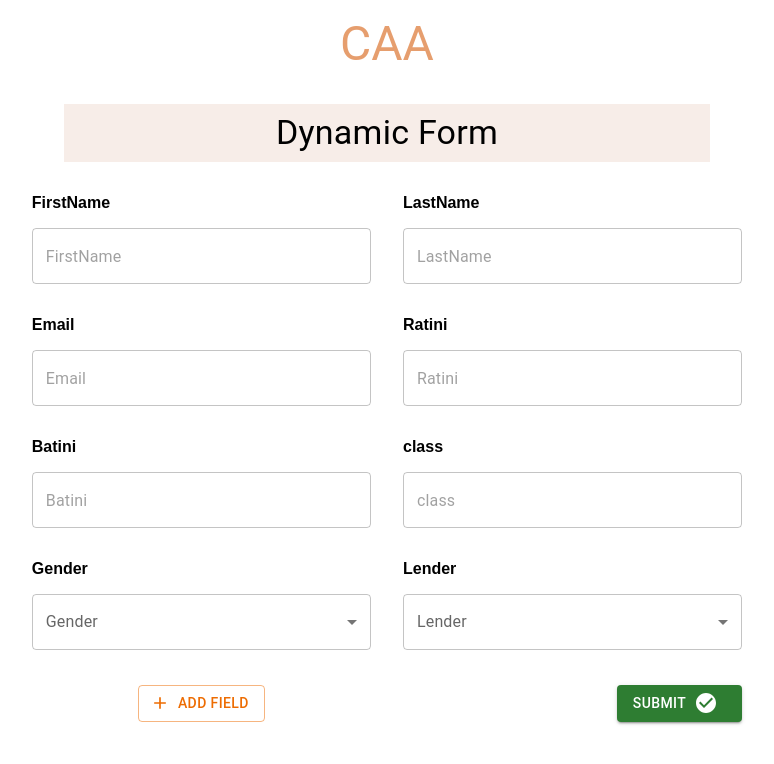
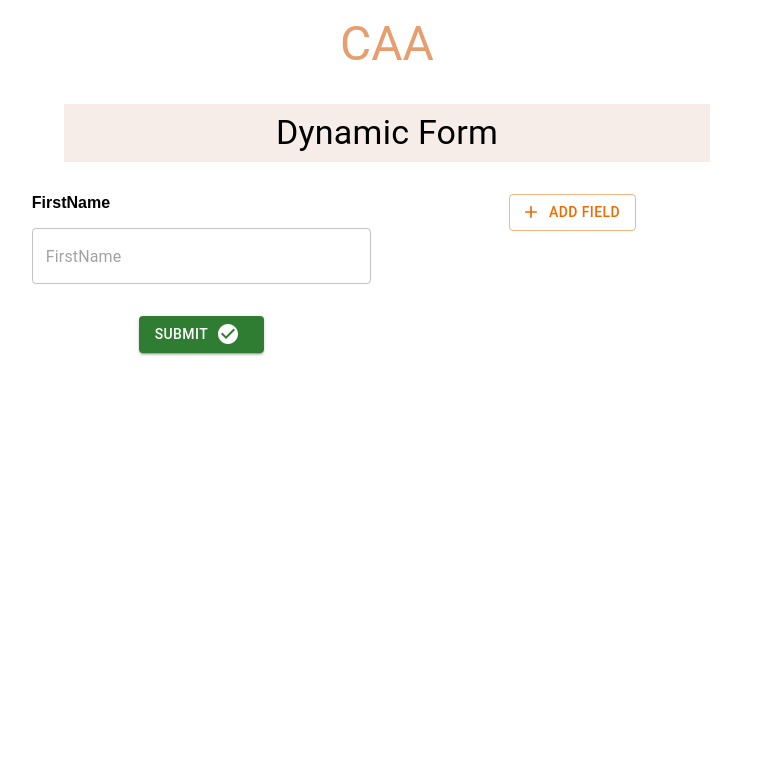
Before and after one commit to bairapraveen7/RenameForm, a React (Create React App) app: page / in a window 1280 px wide. Shown: the top 764 px of the page, without its empty margins (253-1027 px from the left). Built offline with nearby package versions, Linux system fonts and the light colour scheme.

Commit message:
feat: almost completed

```diff
--- a/src/App.js
+++ b/src/App.js
@@ -4,14 +4,15 @@ import "./styles.css";
 import { Form } from "./Components/FieldForm/Form";
 import { DisplayContext } from "./Hooks/useDisplay";
 import { useState } from "react";
-import { ThemeContext } from "@emotion/react";
+import { data } from "./Data/formData";
 export default function App() {
   const [displayDataForm,setDisplayDataForm] = useState(true);
+  const [formData,setFormData] = useState(data);
 
   return (
     <DisplayContext.Provider value={setDisplayDataForm}>
     <div className="App">
-      {displayDataForm == true ? <MakeForm /> : <Form /> }
+      {displayDataForm == true ? <MakeForm formData={formData}/> : <Form setFormData={setFormData}/> }
     </div>
     </DisplayContext.Provider>
 
--- a/src/Components/DataForm/MakeField.jsx
+++ b/src/Components/DataForm/MakeField.jsx
@@ -1,17 +1,21 @@
 import React from "react";
 import { DropDownComponent } from "./Fields/DropDownComponent";
 import { TextFieldComponent } from "./Fields/TextFieldComponent";
+import { DROPDOWN, TEXTFIELD } from "../../config";
+
 
 const MapToComponent = {
-  "Textfield": (props) => <TextFieldComponent {...props} />,
-  "Dropdown": (props) => <DropDownComponent {...props} />
+  [TEXTFIELD]: (props) => <TextFieldComponent {...props} />,
+  [DROPDOWN]: (props) => <DropDownComponent {...props} />
 }
 
 export const MakeField = (props) => {
+  console.log(props)
   return (
     <>
     {
-      MapToComponent[props.fieldItem.control](props)
+
+      MapToComponent[props.fieldItem.type](props)
     }
 
     </>
--- a/src/Components/DataForm/MakeForm.jsx
+++ b/src/Components/DataForm/MakeForm.jsx
@@ -9,7 +9,6 @@ import {
   createTheme,
 } from "@mui/material";
 import React, { useContext, useState } from "react";
-import { formData } from "../../Data/formData";
 import { MakeField } from "./MakeField";
 import { Validations } from "../ValidationRules";
 import { Add, CheckCircle } from "@mui/icons-material";
@@ -33,7 +32,7 @@ import { DisplayContext } from "../../Hooks/useDisplay";
     },
   });
 
-export const MakeForm = () => {
+export const MakeForm = ({formData}) => {
   const [validation, setValidation] = useState({});
   const [formValues, setFormValues] = useState({});
   const setDisplayDataForm = useContext(DisplayContext);
@@ -90,7 +89,7 @@ export const MakeForm = () => {
             </Button>
           </Grid>
           <Grid item xs={6} >
-            <Button sx={{ float: 'right'}} variant="contained" color="success" onClick={handleSubmit}>
+            <Button   variant="contained" color="success" onClick={handleSubmit}>
               Submit
               <CheckCircle sx={{ mx: 1 }} />
             </Button>
--- a/src/Components/FieldForm/Form.jsx
+++ b/src/Components/FieldForm/Form.jsx
@@ -23,7 +23,7 @@ import { FFType } from "./FFType";
 import { FFValidation } from "./FFValidation";
 import { FFDropValue } from "./FFDropValue";
 import { FFOrder } from "./FFOrder";
-import { ALPHANUMERIC, DROPDOWN, EMAIL, NUMERIC } from "../../config";
+import { ALPHANUMERIC, DROPDOWN, EMAIL, NUMERIC, TEXTFIELD } from "../../config";
 import { DisplayContext } from "../../Hooks/useDisplay";
 
 const AddFieldTheme = createTheme(CAA_theme);
@@ -33,8 +33,8 @@ export const Wrap = (component) => <Grid item xs={12}>
   {component}
   </Stack></Grid>
 
-export const Form = () => {
-  const [fieldForm,setFieldForm] = useState({});
+export const Form = ({setFormData}) => {
+  const [fieldForm,setFieldForm] = useState({type: TEXTFIELD});
   const [error,setError] = useState({});
   const setDisplayDataForm = useContext(DisplayContext);
 
@@ -43,6 +43,10 @@ export const Form = () => {
     let second = checkValues(fieldForm,setError);
     let third = checkValidations(fieldForm,setError);
     if(first  && second  && third ){
+        setFormData((prev) =>  [
+          ...prev,
+          fieldForm
+        ])
         setDisplayDataForm(true);
     }
   }
--- a/src/Data/formData.jsx
+++ b/src/Data/formData.jsx
@@ -1,64 +1,14 @@
 import React from "react";
+import { TEXTFIELD } from "../config";
 
-export const formData = [
+export const data = [
   {
     id: 1,
     name: "FirstName",
-    control: "Textfield",
+    type: TEXTFIELD,
     validation: ["R", "N", "D"],
     order: 1,
   },
-  {
-    id: 2,
-    name: "LastName",
-    control: "Textfield",
-    validation: ["R", "N", "D"],
-    order: 1,
-  },
-  {
-    id: 3,
-    name: "Email",
-    control: "Textfield",
-    validation: ["R", "E"],
-    order: 1,
-  },
 
-  {
-    id: 5,
-    name: "Ratini",
-    control: "Textfield",
-    validation: ["R", "E"],
-    order: 1,
-  },
-  {
-    id: 6,
-    name: "Batini",
-    control: "Textfield",
-    validation: ["R", "E"],
-    order: 1,
-  },
-  {
-    id:7,
-    name: "class",
-    control:"Textfield",
-    validation:["R","E"],
-    order:2
-  },
-  {
-    id: 4,
-    name: "Gender",
-    control: "Dropdown",
-    validation: ["R"],
-    values: ["Male", "Female"],
-    order: 1,
-  },
-  {
-    id: 8,
-    name: "Lender",
-    control: "Dropdown",
-    validation: ["R"],
-    values: ["Borrower", "Receiver"],
-    order: 1,
-  },
 
 ];
```
